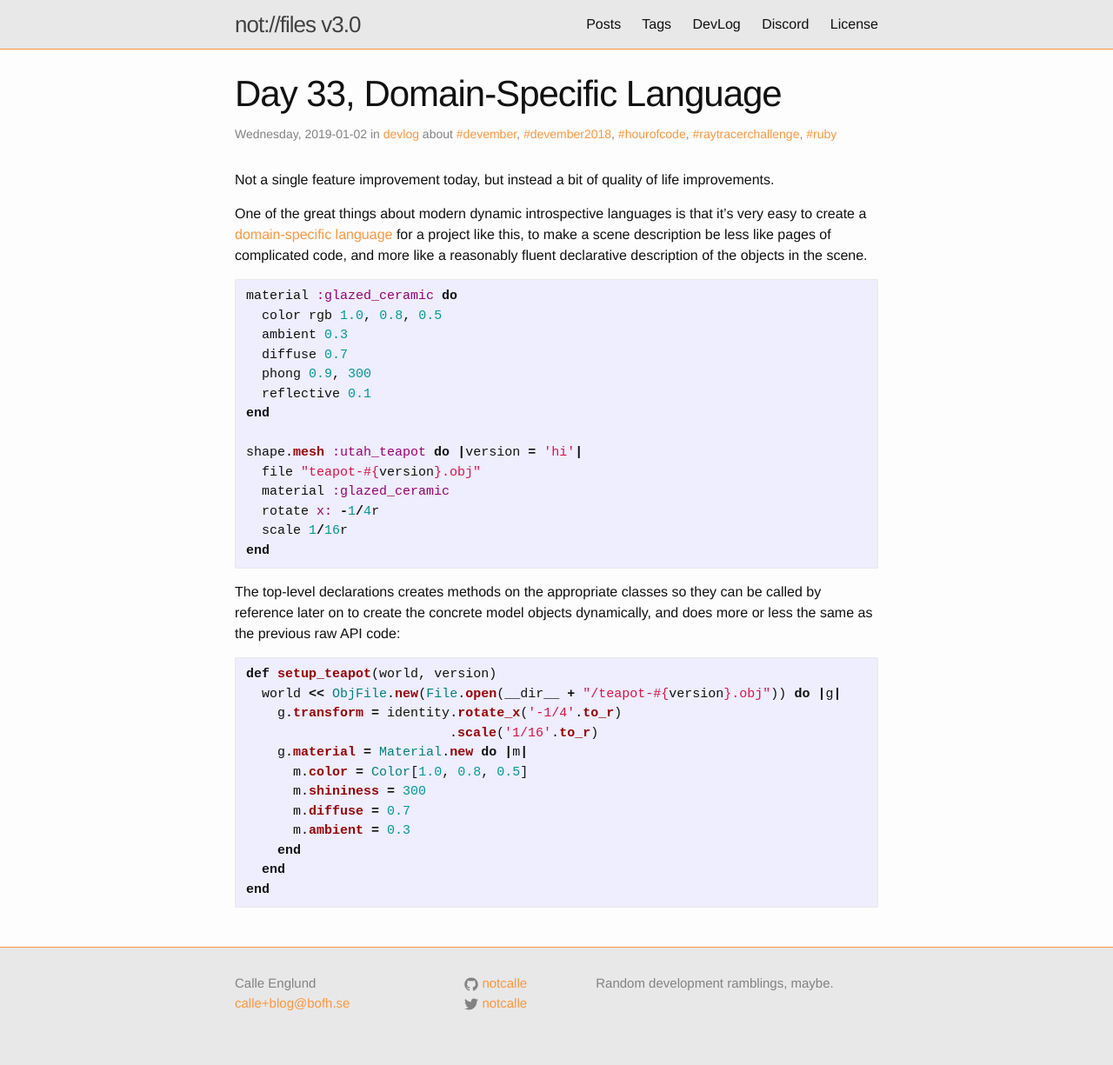
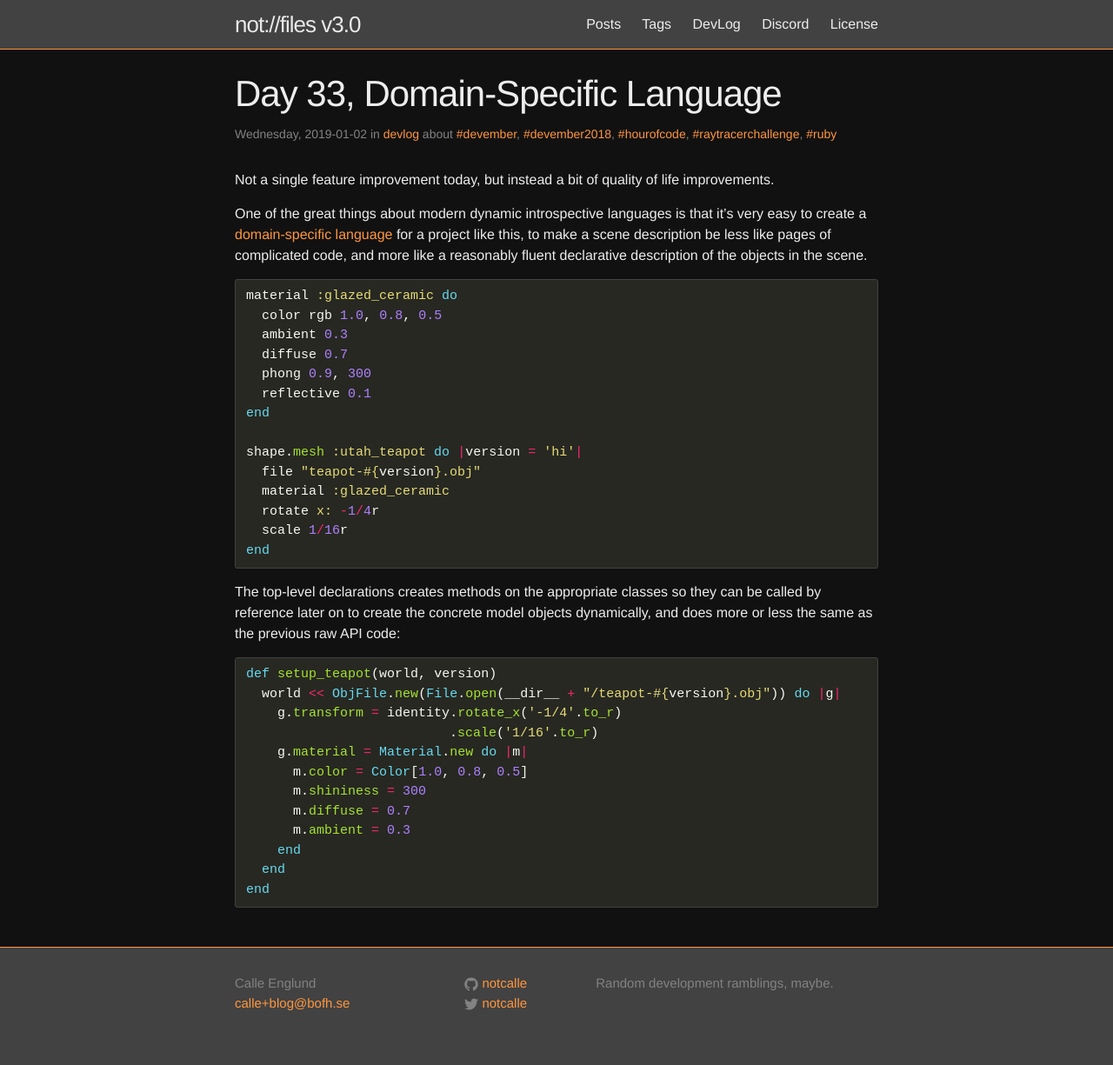
Before and after one commit to notCalle/notcalle.github.io, a Jekyll site: the page built from _posts/2019-01-02-day-33-domain-specific-language.md, in a window 1280 px wide. Shown: the whole page at 87% size. Built offline with Jekyll 4.4.1, drawn with Linux system fonts in a browser that asks for light colours; comment, search, counter and statistics services are not loaded.

Commit message:
Hello darkness, my old friend

```diff
--- a/_sass/_base.scss
+++ b/_sass/_base.scss
@@ -16,7 +16,7 @@ dl, dd, ol, ul, figure {
 body {
     font: $base-font-weight #{$base-font-size}/#{$base-line-height} $base-font-family;
     color: $text-color;
-    background-color: $grey-color-light;
+    background-color: $grey-color-dark;
     -webkit-text-size-adjust: 100%;
     -webkit-font-feature-settings: "kern" 1;
     -moz-font-feature-settings: "kern" 1;
@@ -112,7 +112,7 @@ a {
  */
 blockquote {
     color: $grey-color;
-    border-left: 4px solid $grey-color-light;
+    border-left: 4px solid $grey-color-dark;
     padding-left: $spacing-unit / 2;
     font-size: 18px;
     letter-spacing: -1px;
@@ -131,9 +131,9 @@ blockquote {
 pre,
 code {
     font-size: 15px;
-    border: 1px solid $grey-color-light;
+    border: 1px solid $grey-color-dark;
     border-radius: 3px;
-    background-color: #eef;
+//    background-color: $grey-color-dark;
 }
 
 code {
--- a/_sass/_layout.scss
+++ b/_sass/_layout.scss
@@ -2,7 +2,7 @@
  * Site header
  */
 .site-header {
-  background: $grey-color-light;
+  background: $grey-color-dark;
     border-bottom: 1px solid $brand-color;
     min-height: 56px;
 
@@ -20,7 +20,7 @@
 
     &,
     &:visited {
-        color: $grey-color-dark;
+        color: $grey-color-light;
     }
 }
 
@@ -47,7 +47,7 @@
         top: 9px;
         right: $spacing-unit / 2;
         background-color: $background-color;
-        border: 1px solid $grey-color-light;
+        border: 1px solid $grey-color-dark;
         border-radius: 5px;
         text-align: right;
 
@@ -65,7 +65,7 @@
                 height: 15px;
 
                 path {
-                    fill: $grey-color-dark;
+                    fill: $grey-color-light;
                 }
             }
         }
@@ -98,7 +98,7 @@
  * Site footer
  */
 .site-footer {
-  background: $grey-color-light;
+  background: $grey-color-dark;
     border-top: 1px solid $brand-color;
     padding: $spacing-unit 0;
 }
@@ -169,7 +169,7 @@
  * Page content
  */
 .page-content {
-  background-color: $background-color;
+    background-color: $background-color;
     padding: $spacing-unit 0;
 }
 
@@ -193,7 +193,7 @@
 
 .post-item {
   border: 1px solid $background-color;
-  &:hover { border: 1px solid $grey-color-light; }
+//  &:hover { border: 1px solid $grey-color-dark; }
 }
 
 .post-meta {
--- a/_sass/_syntax-highlighting.scss
+++ b/_sass/_syntax-highlighting.scss
@@ -2,70 +2,71 @@
  * Syntax highlighting styles
  */
 .highlight {
-    background: #fff;
     @extend %vertical-rhythm;
+}
 
-    .highlighter-rouge & {
-      background: #eef;
-    }
+.highlight pre { background-color: #272822; }
+.highlight .hll { background-color: #272822; }
+.highlight .c { color: #75715e } /* Comment */
+.highlight .err { color: #960050; background-color: #1e0010 } /* Error */
+.highlight .k { color: #66d9ef } /* Keyword */
+.highlight .l { color: #ae81ff } /* Literal */
+.highlight .n { color: #f8f8f2 } /* Name */
+.highlight .o { color: #f92672 } /* Operator */
+.highlight .p { color: #f8f8f2 } /* Punctuation */
+.highlight .cm { color: #75715e } /* Comment.Multiline */
+.highlight .cp { color: #75715e } /* Comment.Preproc */
+.highlight .c1 { color: #75715e } /* Comment.Single */
+.highlight .cs { color: #75715e } /* Comment.Special */
+.highlight .ge { font-style: italic } /* Generic.Emph */
+.highlight .gs { font-weight: bold } /* Generic.Strong */
+.highlight .kc { color: #66d9ef } /* Keyword.Constant */
+.highlight .kd { color: #66d9ef } /* Keyword.Declaration */
+.highlight .kn { color: #f92672 } /* Keyword.Namespace */
+.highlight .kp { color: #66d9ef } /* Keyword.Pseudo */
+.highlight .kr { color: #66d9ef } /* Keyword.Reserved */
+.highlight .kt { color: #66d9ef } /* Keyword.Type */
+.highlight .ld { color: #e6db74 } /* Literal.Date */
+.highlight .m { color: #ae81ff } /* Literal.Number */
+.highlight .s { color: #e6db74 } /* Literal.String */
+.highlight .na { color: #a6e22e } /* Name.Attribute */
+.highlight .nb { color: #f8f8f2 } /* Name.Builtin */
+.highlight .nc { color: #a6e22e } /* Name.Class */
+.highlight .no { color: #66d9ef } /* Name.Constant */
+.highlight .nd { color: #a6e22e } /* Name.Decorator */
+.highlight .ni { color: #f8f8f2 } /* Name.Entity */
+.highlight .ne { color: #a6e22e } /* Name.Exception */
+.highlight .nf { color: #a6e22e } /* Name.Function */
+.highlight .nl { color: #f8f8f2 } /* Name.Label */
+.highlight .nn { color: #f8f8f2 } /* Name.Namespace */
+.highlight .nx { color: #a6e22e } /* Name.Other */
+.highlight .py { color: #f8f8f2 } /* Name.Property */
+.highlight .nt { color: #f92672 } /* Name.Tag */
+.highlight .nv { color: #f8f8f2 } /* Name.Variable */
+.highlight .ow { color: #f92672 } /* Operator.Word */
+.highlight .w { color: #f8f8f2 } /* Text.Whitespace */
+.highlight .mf { color: #ae81ff } /* Literal.Number.Float */
+.highlight .mh { color: #ae81ff } /* Literal.Number.Hex */
+.highlight .mi { color: #ae81ff } /* Literal.Number.Integer */
+.highlight .mo { color: #ae81ff } /* Literal.Number.Oct */
+.highlight .sb { color: #e6db74 } /* Literal.String.Backtick */
+.highlight .sc { color: #e6db74 } /* Literal.String.Char */
+.highlight .sd { color: #e6db74 } /* Literal.String.Doc */
+.highlight .s2 { color: #e6db74 } /* Literal.String.Double */
+.highlight .se { color: #ae81ff } /* Literal.String.Escape */
+.highlight .sh { color: #e6db74 } /* Literal.String.Heredoc */
+.highlight .si { color: #e6db74 } /* Literal.String.Interpol */
+.highlight .sx { color: #e6db74 } /* Literal.String.Other */
+.highlight .sr { color: #e6db74 } /* Literal.String.Regex */
+.highlight .s1 { color: #e6db74 } /* Literal.String.Single */
+.highlight .ss { color: #e6db74 } /* Literal.String.Symbol */
+.highlight .bp { color: #f8f8f2 } /* Name.Builtin.Pseudo */
+.highlight .vc { color: #f8f8f2 } /* Name.Variable.Class */
+.highlight .vg { color: #f8f8f2 } /* Name.Variable.Global */
+.highlight .vi { color: #f8f8f2 } /* Name.Variable.Instance */
+.highlight .il { color: #ae81ff } /* Literal.Number.Integer.Long */
 
-    .c     { color: #998; font-style: italic } // Comment
-    .err   { color: #a61717; background-color: #e3d2d2 } // Error
-    .k     { font-weight: bold } // Keyword
-    .o     { font-weight: bold } // Operator
-    .cm    { color: #998; font-style: italic } // Comment.Multiline
-    .cp    { color: #999; font-weight: bold } // Comment.Preproc
-    .c1    { color: #998; font-style: italic } // Comment.Single
-    .cs    { color: #999; font-weight: bold; font-style: italic } // Comment.Special
-    .gd    { color: #000; background-color: #fdd } // Generic.Deleted
-    .gd .x { color: #000; background-color: #faa } // Generic.Deleted.Specific
-    .ge    { font-style: italic } // Generic.Emph
-    .gr    { color: #a00 } // Generic.Error
-    .gh    { color: #999 } // Generic.Heading
-    .gi    { color: #000; background-color: #dfd } // Generic.Inserted
-    .gi .x { color: #000; background-color: #afa } // Generic.Inserted.Specific
-    .go    { color: #888 } // Generic.Output
-    .gp    { color: #555 } // Generic.Prompt
-    .gs    { font-weight: bold } // Generic.Strong
-    .gu    { color: #aaa } // Generic.Subheading
-    .gt    { color: #a00 } // Generic.Traceback
-    .kc    { font-weight: bold } // Keyword.Constant
-    .kd    { font-weight: bold } // Keyword.Declaration
-    .kp    { font-weight: bold } // Keyword.Pseudo
-    .kr    { font-weight: bold } // Keyword.Reserved
-    .kt    { color: #458; font-weight: bold } // Keyword.Type
-    .m     { color: #099 } // Literal.Number
-    .s     { color: #d14 } // Literal.String
-    .na    { color: #008080 } // Name.Attribute
-    .nb    { color: #0086B3 } // Name.Builtin
-    .nc    { color: #458; font-weight: bold } // Name.Class
-    .no    { color: #008080 } // Name.Constant
-    .ni    { color: #800080 } // Name.Entity
-    .ne    { color: #900; font-weight: bold } // Name.Exception
-    .nf    { color: #900; font-weight: bold } // Name.Function
-    .nn    { color: #555 } // Name.Namespace
-    .nt    { color: #000080 } // Name.Tag
-    .nv    { color: #008080 } // Name.Variable
-    .ow    { font-weight: bold } // Operator.Word
-    .w     { color: #bbb } // Text.Whitespace
-    .mf    { color: #099 } // Literal.Number.Float
-    .mh    { color: #099 } // Literal.Number.Hex
-    .mi    { color: #099 } // Literal.Number.Integer
-    .mo    { color: #099 } // Literal.Number.Oct
-    .sb    { color: #d14 } // Literal.String.Backtick
-    .sc    { color: #d14 } // Literal.String.Char
-    .sd    { color: #d14 } // Literal.String.Doc
-    .s2    { color: #d14 } // Literal.String.Double
-    .se    { color: #d14 } // Literal.String.Escape
-    .sh    { color: #d14 } // Literal.String.Heredoc
-    .si    { color: #d14 } // Literal.String.Interpol
-    .sx    { color: #d14 } // Literal.String.Other
-    .sr    { color: #009926 } // Literal.String.Regex
-    .s1    { color: #d14 } // Literal.String.Single
-    .ss    { color: #990073 } // Literal.String.Symbol
-    .bp    { color: #999 } // Name.Builtin.Pseudo
-    .vc    { color: #008080 } // Name.Variable.Class
-    .vg    { color: #008080 } // Name.Variable.Global
-    .vi    { color: #008080 } // Name.Variable.Instance
-    .il    { color: #099 } // Literal.Number.Integer.Long
-}
+.highlight .gh { } /* Generic Heading & Diff Header */
+.highlight .gu { color: #75715e; } /* Generic.Subheading & Diff Unified/Comment? */
+.highlight .gd { color: #f92672; } /* Generic.Deleted & Diff Deleted */
+.highlight .gi { color: #a6e22e; } /* Generic.Inserted & Diff Inserted */
--- a/css/main.scss
+++ b/css/main.scss
@@ -14,9 +14,8 @@ $base-line-height: 1.5;
 
 $spacing-unit:     30px;
 
-$text-color:       #111;
-$background-color: #fdfdfd;
-//$brand-color:      #e27a2a;
+$text-color: #ededed;
+$background-color: #111111;
 $brand-color:      #ff963e;
 $grey-color:       #828282;
 $grey-color-light: lighten($grey-color, 40%);
```
